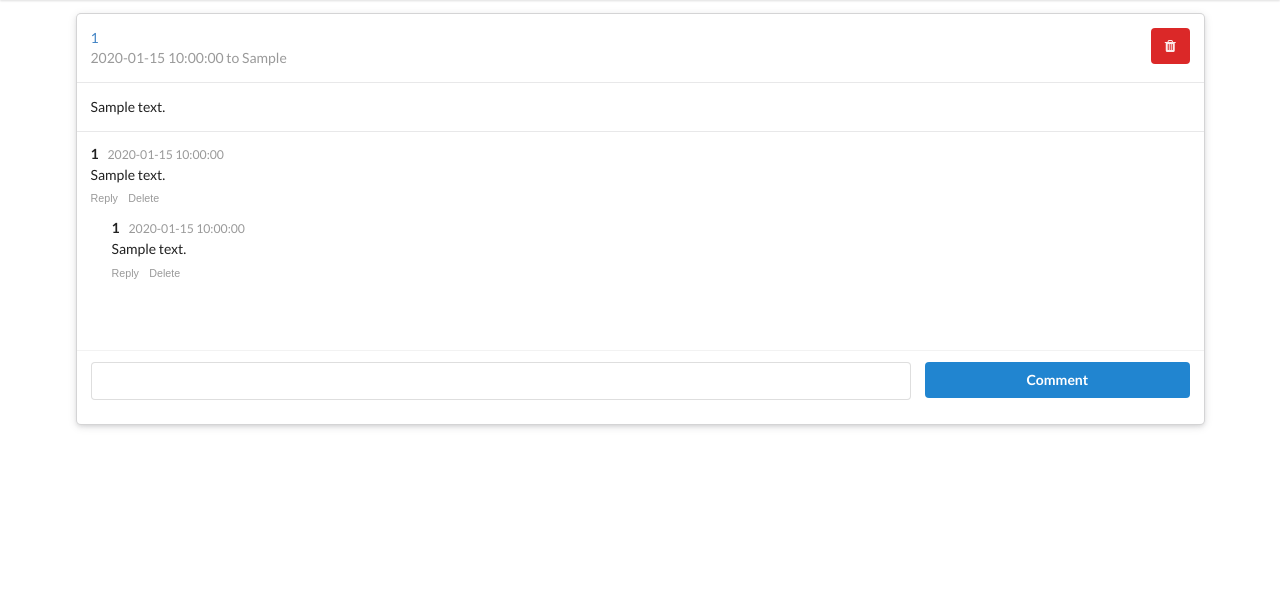
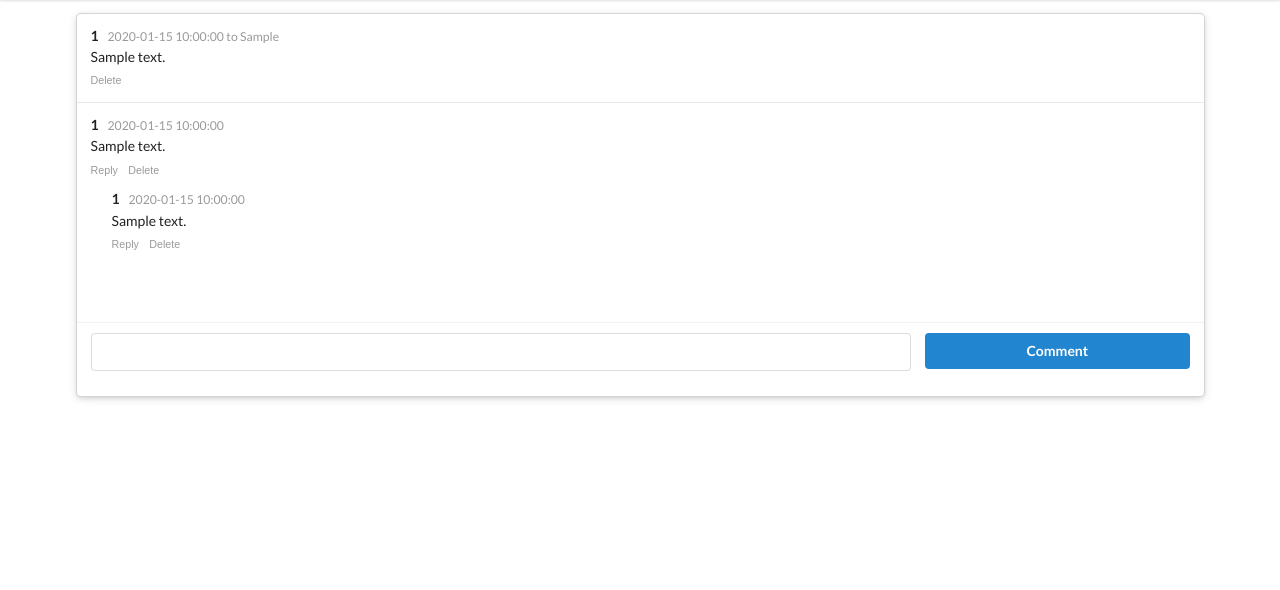
Before and after one commit to KTachibanaM/mini-gplus, a Flask app: template templates/profile.jinja2 in a window 1280 px wide. Shown: the part 42-632 px from the top of the page. Run offline with Flask 2, Linux system fonts and the light colour scheme; the visitor is signed in with stand-in values (Sample User, id 1); the template is opened without the code that fills it: most values are stand-ins (such as "Sample title", 1, 10 or a date in 2020); some libraries are stand-ins or nearby versions.

Commit message:
better looking post?

```diff
--- a/templates/cards/_post.jinja2
+++ b/templates/cards/_post.jinja2
@@ -2,28 +2,32 @@
 
 {% macro render_post(post) %}
     <div class="ui fluid raised card">
-        <div class="content">
-            {% if user.owns_post(post) %}
-                <form method="post" action="/rm-post">
-                    <input type="hidden" name="id" value="{{ post.id }}" readonly>
-                    <button class="ui right floated icon negative button">
-                        <i class="trash icon"></i>
-                    </button>
-                </form>
-            {% endif %}
+        <div class="ui content comments">
+            <div class="comment">
                 <a class="author" href="/profile/{{ post.author.user_id }}">
                     {{ post.author.user_id }}
                 </a>
-            <div class="meta">
+                <div class="metadata">
+                    <span class="date">
                         {% if user.owns_post(post) %}
                             {{ post.created_at }} to {{ post.sharing_scope_str }}
                         {% else %}
                             {{ post.created_at }}
                         {% endif %}
+                    </span>
+                </div>
+                <div class="text">
+                    {{ post.content }}
+                </div>
+                <div class="actions">
+                    {% if user.owns_post(post) %}
+                        <form method="post" action="/rm-post">
+                            <input type="hidden" name="id" value="{{ post.id }}" readonly>
+                            <button class="comment-action">Delete</button>
+                        </form>
+                    {% endif %}
                 </div>
             </div>
-        <div class="content">
-            {{ post.content }}
         </div>
         {% if post.comments %}
             <div class="content">
```
Lines whose indentation alone changed are shown as unchanged.
